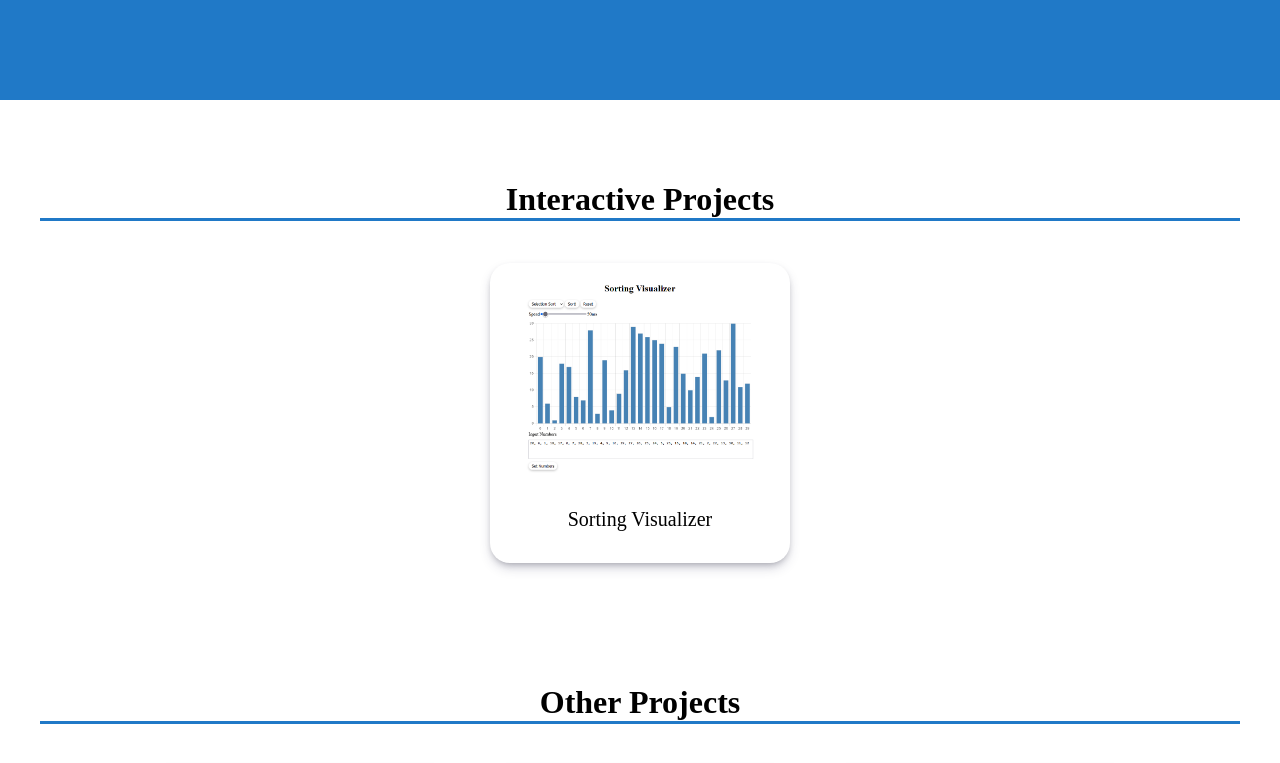
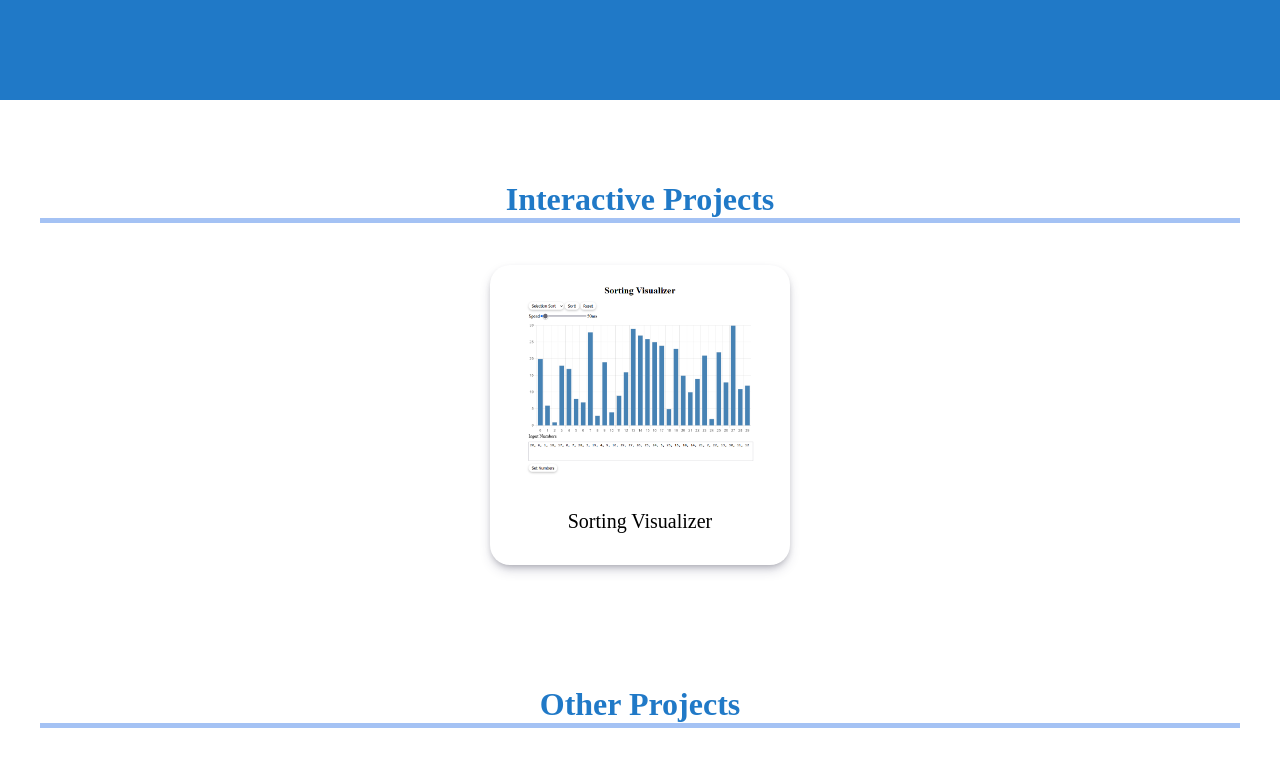
Before and after one commit to alanren0/alanren0.github.io, a plain HTML site: page index.html in a window 1280 px wide. Shown: the top 763 px of the page. Drawn offline with Linux system fonts and the light colour scheme.

Commit message:
update css

```diff
--- a/style.css
+++ b/style.css
@@ -8,7 +8,9 @@ html, body {
 }
 
 .projects-header {
-    border-bottom: 3px solid #2079c7;
+    border-bottom: 5px solid #a4c2f4;
+    color:#2079c7;
+
 }
 
 .projects-container {
```
